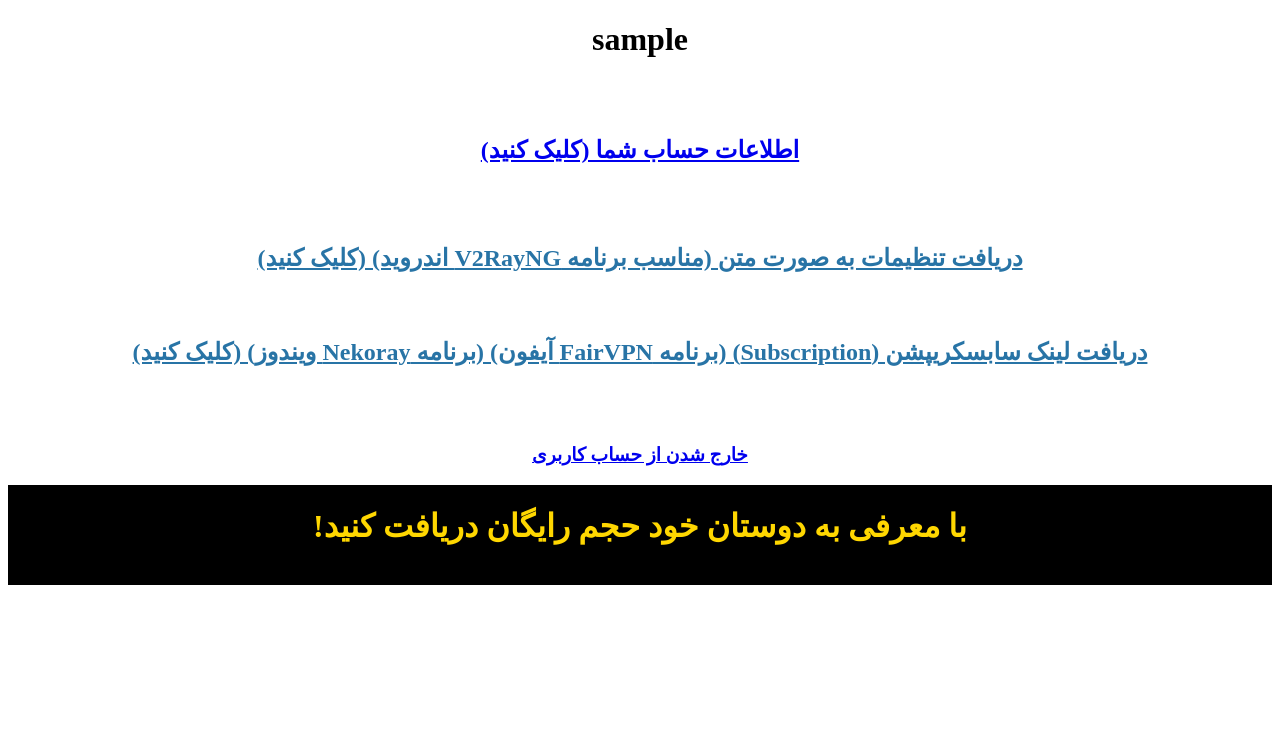
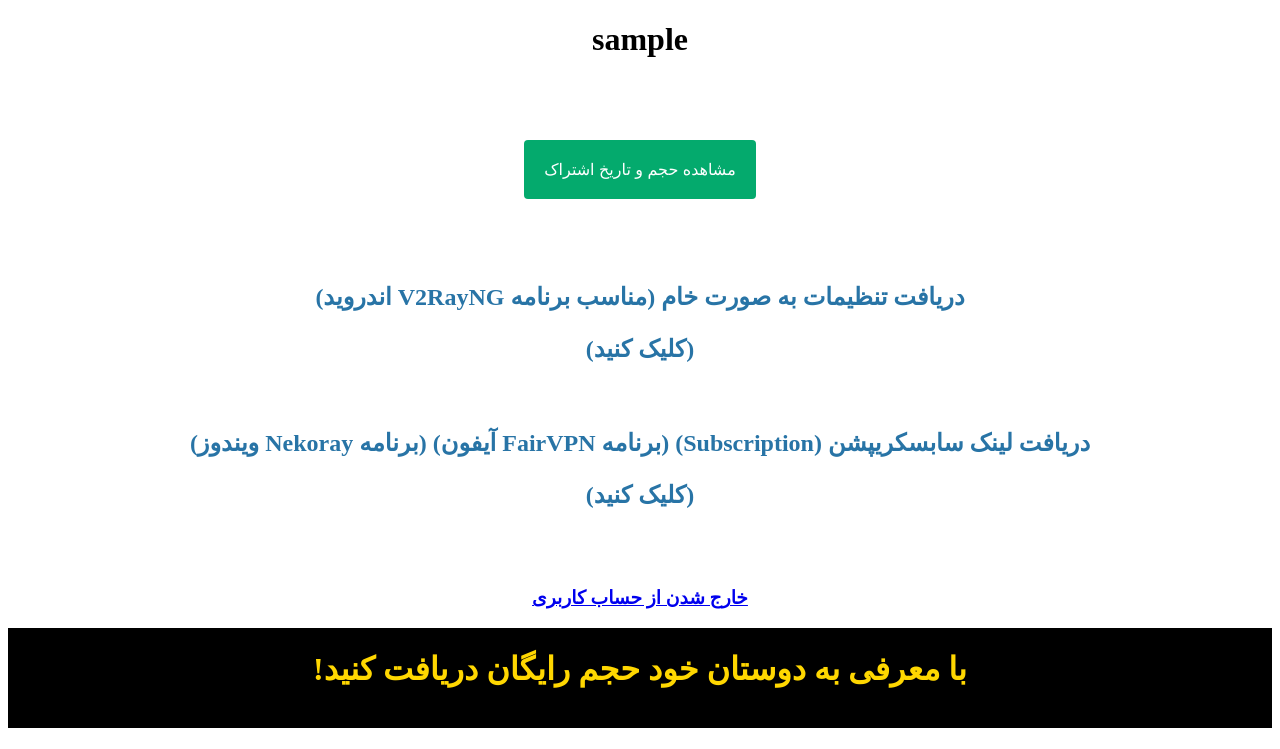
Before and after one commit to HosseinMohammadii/V2Manager, a Django app: template subscribe/templates/land.html in a window 1280 px wide. Shown: the top 749 px of the page. Run offline with Django 4.2, Linux system fonts and the light colour scheme; the template is opened without the code that fills it: most values are stand-ins (such as "Sample title", 1, 10 or a date in 2020).

Commit message:
add dashboard to project and some enhancements in land page

```diff
--- a/V2Conf/urls.py
+++ b/V2Conf/urls.py
@@ -16,11 +16,13 @@ Including another URLconf
 """
 from django.conf import settings
 from django.contrib import admin
+from django.shortcuts import redirect
 from django.urls import path, include
 from django.conf.urls.static import static
 
 urlpatterns = [
     path('admin/', admin.site.urls),
     path('subs/', include("subscribe.urls")),
-    path('payments/', include("payment.urls"))
+    path('payments/', include("payment.urls")),
+    path('', lambda request: redirect('subs/dashboard', permanent=False)),
 ] + static(settings.STATIC_URL, document_root=settings.STATIC_ROOT)
--- a/subscribe/templates/land.html
+++ b/subscribe/templates/land.html
@@ -4,6 +4,21 @@
 <head>
     <meta charset="UTF-8">
     <title>{{ user_name }}</title>
+    <style>
+
+.button {
+  background-color: #04AA6D;
+  border: none;
+  color: white;
+  padding: 20px;
+  text-align: center;
+  text-decoration: none;
+  display: inline-block;
+  font-size: 16px;
+  margin: 4px 2px;
+}
+.button2 {border-radius: 4px;}
+    </style>
 </head>
 <body>
 
@@ -11,19 +26,25 @@
     {{ user_name }}
 </h1>
 <br><br>
-<div style="text-align: center;"><h2><a href="info/"> اطلاعات حساب شما (کلیک کنید) </a></h2></div>
+<div style="text-align: center;"><h2><a href="info/">
+ <button class="button button2">مشاهده حجم و تاریخ اشتراک</button>
+</a></h2>
+
+</div>
 <br><br>
 <div style="text-align: center;cursor: pointer; direction: rtl; color:  #2874a6 ">
-    <h2>
-        <u><p id="android-confs">دریافت تنظیمات به صورت متن (مناسب برنامه V2RayNG اندروید) (کلیک کنید)</p></u>
+    <h2 id="android-confs">
+        <p>دریافت تنظیمات به صورت خام (مناسب برنامه V2RayNG اندروید)</p>
+        <p>(کلیک کنید)</p>
     </h2>
 </div>
 
 <br>
 
 <div style="text-align: center;cursor: pointer; direction: rtl; color:  #2874a6 ">
-    <h2>
-        <u><p id="iphone-confs"> دریافت لینک سابسکریپشن (Subscription) (برنامه FairVPN آیفون) (برنامه Nekoray ویندوز) (کلیک کنید)</p></u>
+    <h2 id="iphone-confs">
+        <p> دریافت لینک سابسکریپشن (Subscription) (برنامه FairVPN آیفون) (برنامه Nekoray ویندوز) </p>
+        <p>(کلیک کنید)</p>
     </h2>
 </div>
 
--- a/subscribe/urls.py
+++ b/subscribe/urls.py
@@ -2,6 +2,7 @@ from django.urls import path
 from . import views
 
 urlpatterns = [
+    path("dashboard/", views.Dashboard.as_view()),
     path("login/", views.login_view),
     path("logout/", views.logout_view),
     path("land/<str:id>/", views.FirstPage.as_view()),
```
Also changed, not shown: subscribe/templates/dashboard.html (added, +26 -0 lines), subscribe/views.py (+11 -0 lines).
